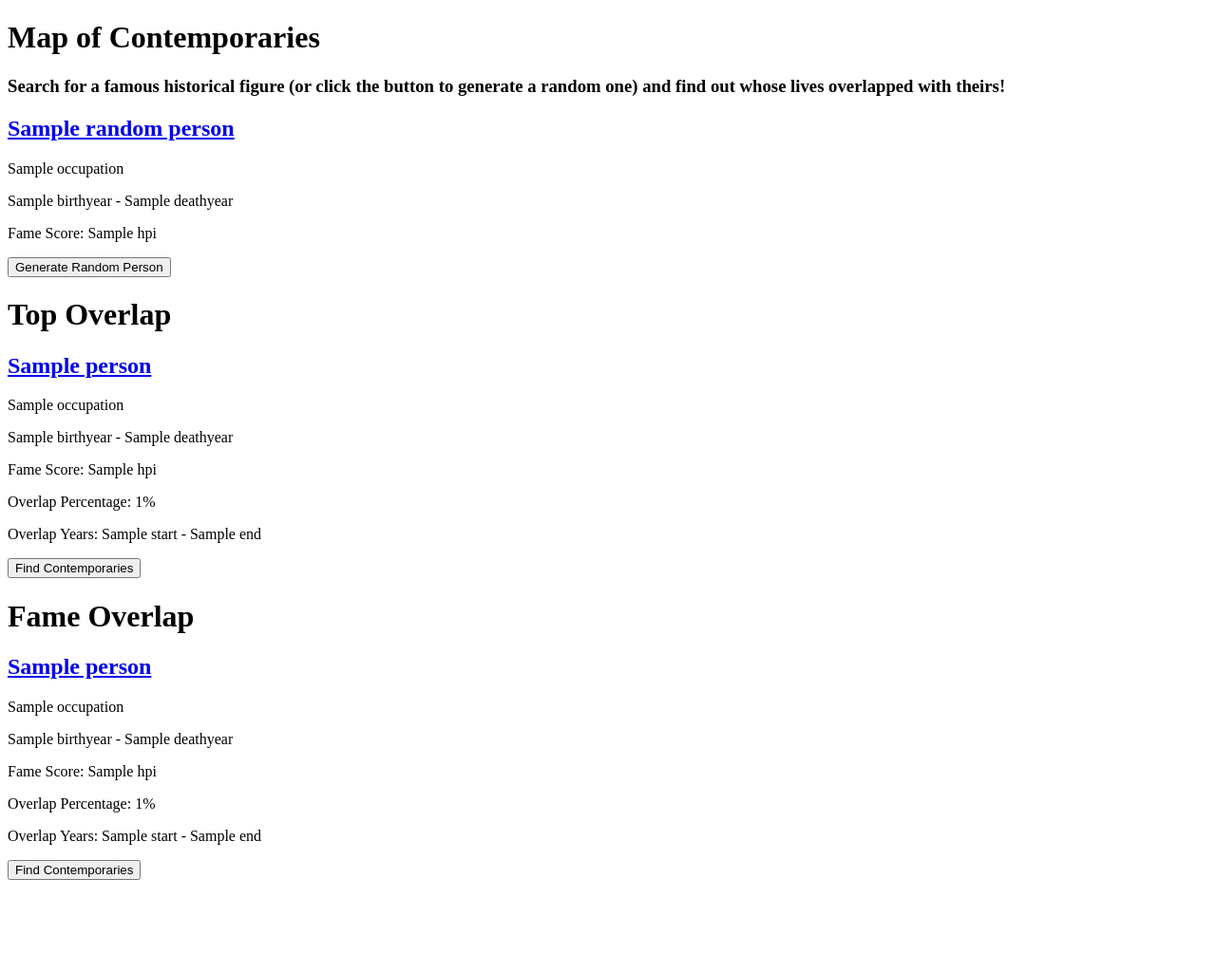
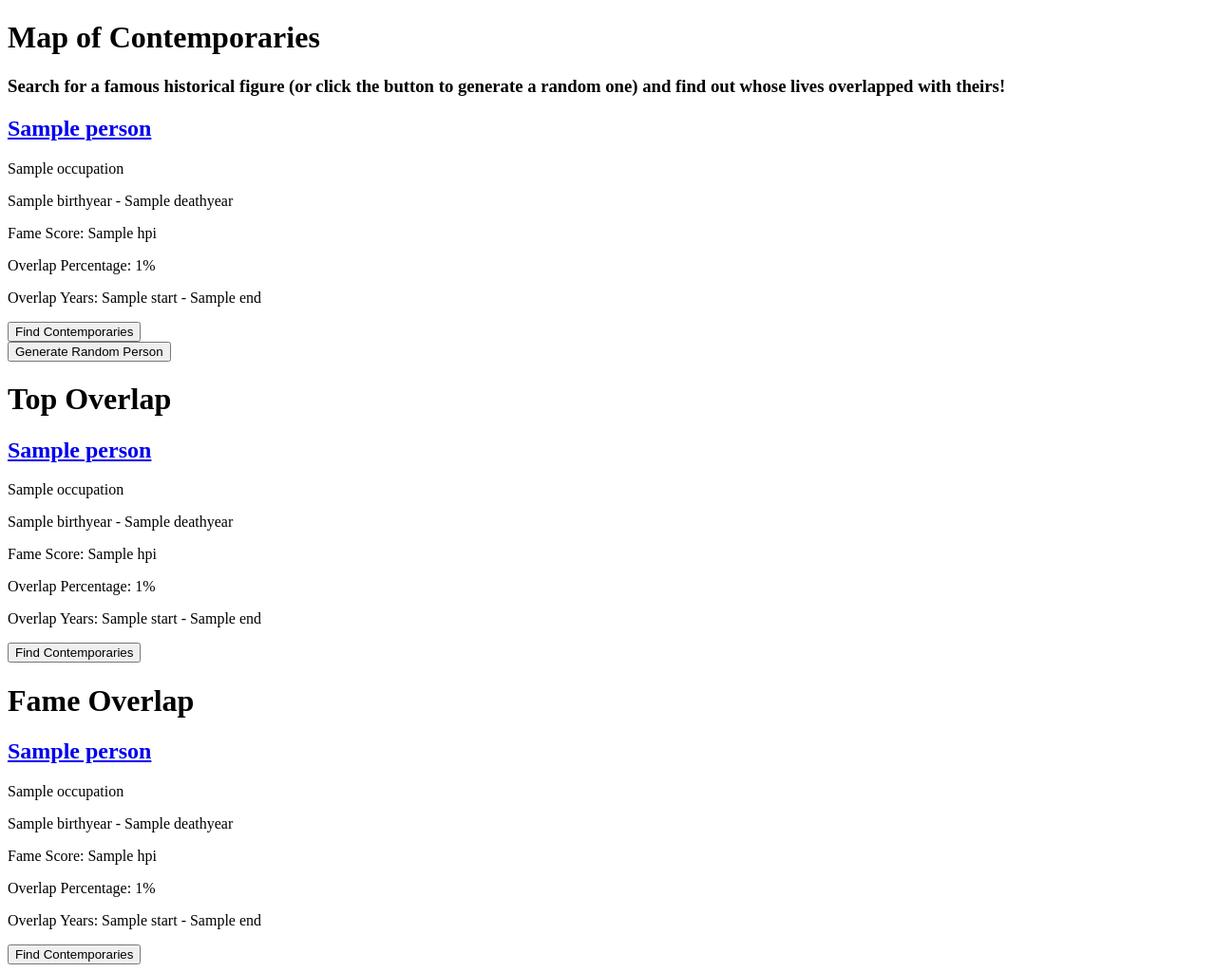
Before and after one commit to Jonathan-Heaney/moc-railway, a Django app: template contemporaries/templates/contemporaries/index.html in a window 1280 px wide. Shown: the whole page at 95% size. Before the commit the page ends 927 px from the top, so only its background shows below. Run offline with Django 5.2, Linux system fonts and the light colour scheme; the template is opened without the code that fills it: most values are stand-ins (such as "Sample title", 1, 10 or a date in 2020).

Commit message:
Remove random_person.html by switching to person-detail template

```diff
--- a/contemporaries/templates/contemporaries/includes/person-detail.html
+++ b/contemporaries/templates/contemporaries/includes/person-detail.html
@@ -3,5 +3,7 @@
     <p>{{person.occupation}}</p>
     <p>{{person.birthyear}} - {{person.deathyear}}</p>
     <p>Fame Score: {{person.hpi}}</p>
-    {% include "contemporaries/includes/overlap-detail.html" %}
+    {% if person.percentage %}
+        {% include "contemporaries/includes/overlap-detail.html" %}
+    {% endif %}
 </div>
--- a/contemporaries/templates/contemporaries/index.html
+++ b/contemporaries/templates/contemporaries/index.html
@@ -11,7 +11,7 @@ Map of Contemporaries
         <h1 class="title">Map of Contemporaries</h1>
         <h3 class="explainer">Search for a famous historical figure (or click the button to generate a
             random one) and find out whose lives overlapped with theirs!</h3>
-        {% include "contemporaries/random_person.html" %}
+        {% include "contemporaries/includes/person-detail.html" %}
         <button>Generate Random Person</button>
         {% include "contemporaries/top_overlaps.html" %}
         {% include "contemporaries/fame_overlaps.html" %}
--- a/contemporaries/views.py
+++ b/contemporaries/views.py
@@ -30,7 +30,7 @@ def index(request):
     top_overlaps_data = top_overlap(request, chosen_person_id)
     fame_overlaps_data = fame_overlap(request, chosen_person_id)
     return render(request, "contemporaries/index.html", {
-        "random_person": random_person_data,
+        "person": random_person_data,
         "top_overlaps": top_overlaps_data,
         "fame_overlaps": fame_overlaps_data
     })
```
